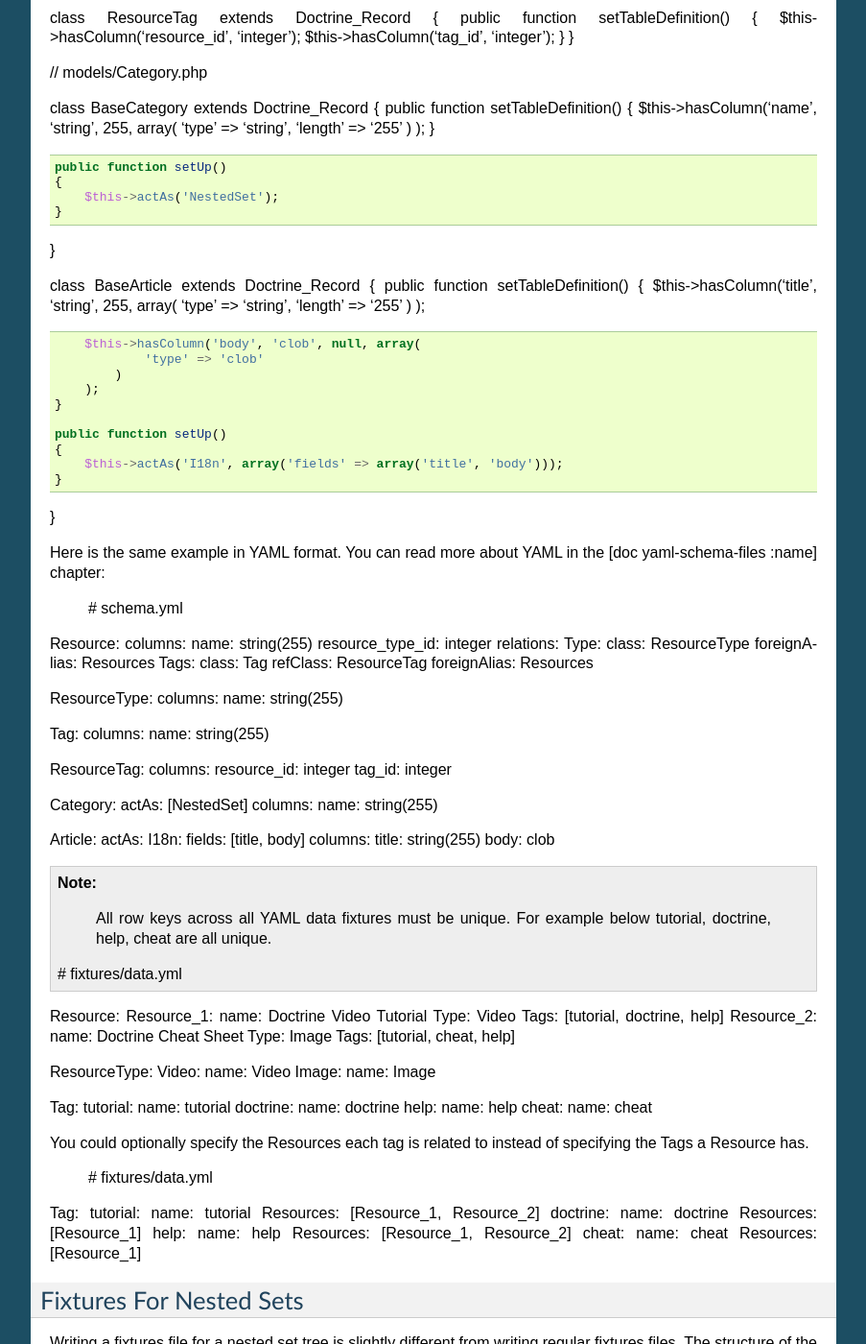
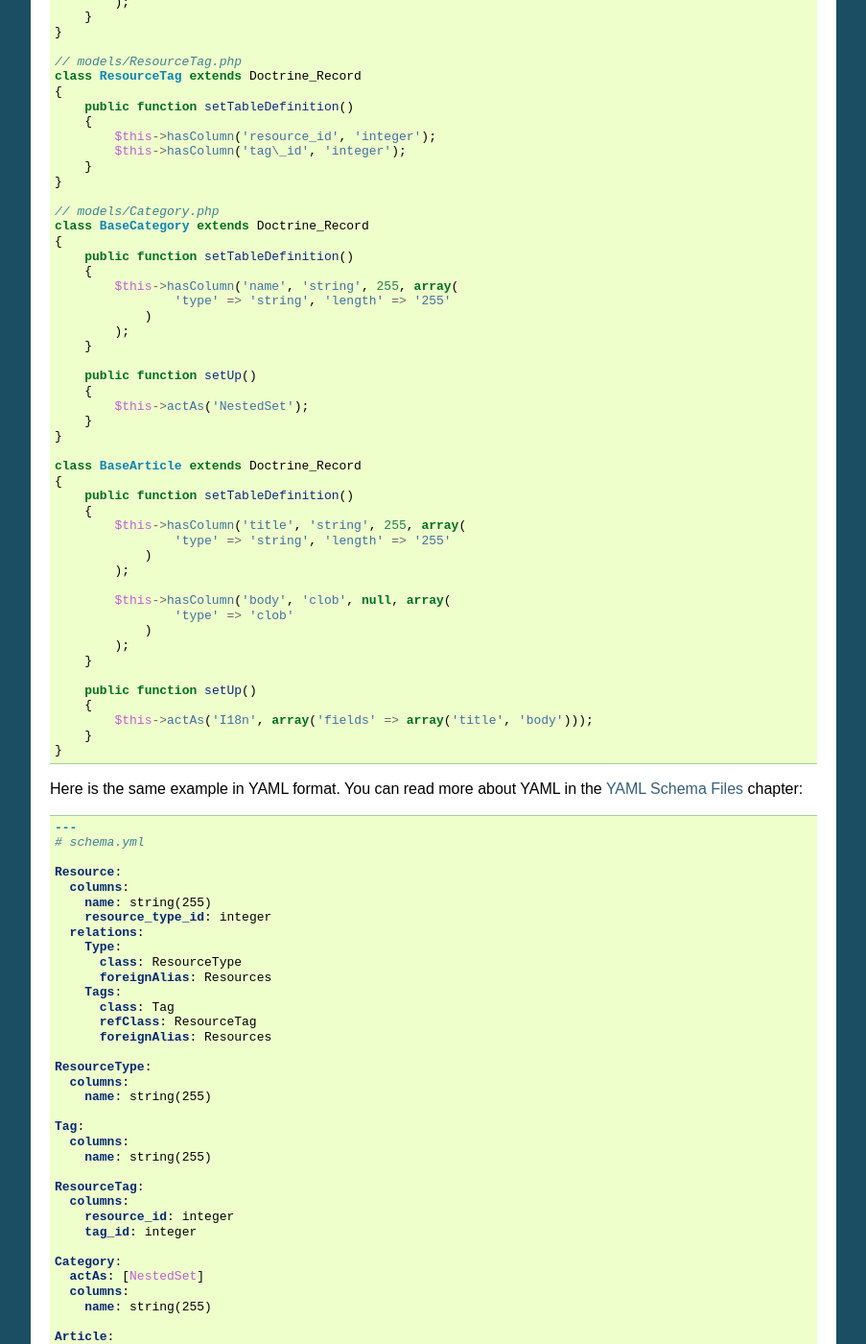
Before and after one commit to doctrine/doctrine1-documentation, a Sphinx documentation site: the page built from source/en/manual/data-fixtures.rst, in a window 1280 px wide and 1400 px high, scrolled down 2239 px. Shown: the whole window at 96% size, without its empty margins (198-1101 px from the left). Built offline with Sphinx 7.4.7, drawn with Linux system fonts in a browser that asks for light colours; some of the changed text lies outside the part shown.

Commit message:
doctrine1-documentation-9: Edit data-fixtures.rst

```diff
--- a/source/en/manual/data-fixtures.rst
+++ b/source/en/manual/data-fixtures.rst
@@ -14,12 +14,16 @@
 Importing data fixtures is just as easy as dumping. You can use the
 ``loadData()`` function:
 
- Doctrine\_Core::loadData('/path/to/data.yml');
+::
+
+    Doctrine_Core::loadData('/path/to/data.yml');
 
 You can either specify an individual yml file like we have done above,
 or you can specify an entire directory:
 
- Doctrine\_Core::loadData('/path/to/directory');
+::
+
+    Doctrine_Core::loadData('/path/to/directory');
 
 If you want to append the imported data to the already existing data
 then you need to use the second argument of the ``loadData()`` function.
@@ -28,7 +32,9 @@
 
 Here is how you can append instead of purging:
 
- Doctrine\_Core::loadData('/path/to/data.yml', true);
+::
+
+    Doctrine_Core::loadData('/path/to/data.yml', true);
 
 =======
 Dumping
@@ -38,12 +44,16 @@
 get started with writing your data fixtures. You can dump your data
 fixtures to one big YAML file like the following:
 
- Doctrine\_Core::dumpData('/path/to/data.yml');
+::
+
+    Doctrine_Core::dumpData('/path/to/data.yml');
 
 Or you can optionally dump all data to individual files. One YAML file
 per model like the following:
 
- Doctrine\_Core::dumpData('/path/to/directory', true);
+::
+
+    Doctrine_Core::dumpData('/path/to/directory', true);
 
 =========
 Implement
@@ -57,15 +67,21 @@
 First create a directory in your ``doctrine_test`` directory named
 ``fixtures`` and create a file named ``data.yml`` inside:
 
- $ mkdir fixtures $ touch fixtures/data.yml
+.. code-block:: sh
+
+    $ mkdir fixtures
+    $ touch fixtures/data.yml
 
 Now we need to just modify our ``generate.php`` script to include the
 code for loading the data fixtures. Add the following code to the bottom
 of ``generate.php``:
 
- // generate.php
+::
 
-// ... Doctrine\_Core::loadData('fixtures');
+    // generate.php
+
+    // ...
+    Doctrine_Core::loadData('fixtures');
 
 =======
 Writing
@@ -78,154 +94,224 @@
 
 For the next several examples we will use the following models:
 
- // models/Resouce.php
-
-class Resource extends Doctrine\_Record { public function
-setTableDefinition() { $this->hasColumn('name', 'string', 255);
-$this->hasColumn('resource\_type\_id', 'integer'); }
-
 ::
 
-    public function setUp()
+    // models/Resouce.php
+    class Resource extends Doctrine_Record
     {
-        $this->hasOne('ResourceType as Type', array(
-                'local' => 'resource_type_id',
-                'foreign' => 'id'
-            )
-        );
+        public function setTableDefinition()
+        {
+            $this->hasColumn('name', 'string', 255);
+            $this->hasColumn('resource_type_id', 'integer');
+        }
 
-        $this->hasMany('Tag as Tags', array(
-                'local' => 'resource_id',
-                'foreign' => 'tag_id',
-                'refClass' => 'ResourceTag'
-            )
-        );
+        public function setUp()
+        {
+            $this->hasOne('ResourceType as Type', array(
+                    'local' => 'resource_type_id',
+                    'foreign' => 'id'
+                )
+            );
+
+            $this->hasMany('Tag as Tags', array(
+                    'local' => 'resource_id',
+                    'foreign' => 'tag_id',
+                    'refClass' => 'ResourceTag'
+                )
+            );
+        }
     }
 
-}
+    // models/ResourceType.php
+    class ResourceType extends Doctrine_Record
+    {
+        public function setTableDefinition()
+        {
+            $this->hasColumn('name', 'string', 255);
+        }
 
-// models/ResourceType.php
-
-class ResourceType extends Doctrine\_Record { public function
-setTableDefinition() { $this->hasColumn('name', 'string', 255); }
-
-::
-
-    public function setUp()
-    {
-        $this->hasMany('Resource as Resouces', array(
-                'local' => 'id',
-                'foreign' => 'resource_type_id'
-            )
-        );
+        public function setUp()
+        {
+            $this->hasMany('Resource as Resouces', array(
+                    'local' => 'id',
+                    'foreign' => 'resource_type_id'
+                )
+            );
+        }
     }
 
-}
+    // models/Tag.php
+    class Tag extends Doctrine_Record
+    {
+        public function setTableDefinition()
+        {
+            $this->hasColumn('name', 'string', 255);
+        }
 
-// models/Tag.php
-
-class Tag extends Doctrine\_Record { public function
-setTableDefinition() { $this->hasColumn('name', 'string', 255); }
-
-::
-
-    public function setUp()
-    {
-        $this->hasMany('Resource as Resources', array(
-                'local' => 'tag_id',
-                'foreign' => 'resource_id',
-                'refClass' => 'ResourceTag'
-            )
-        );
+        public function setUp()
+        {
+            $this->hasMany('Resource as Resources', array(
+                    'local' => 'tag_id',
+                    'foreign' => 'resource_id',
+                    'refClass' => 'ResourceTag'
+                )
+            );
+        }
     }
 
-}
-
-// models/ResourceTag.php
-
-class ResourceTag extends Doctrine\_Record { public function
-setTableDefinition() { $this->hasColumn('resource\_id', 'integer');
-$this->hasColumn('tag\_id', 'integer'); } }
-
-// models/Category.php
-
-class BaseCategory extends Doctrine\_Record { public function
-setTableDefinition() { $this->hasColumn('name', 'string', 255, array(
-'type' => 'string', 'length' => '255' ) ); }
-
-::
-
-    public function setUp()
+    // models/ResourceTag.php
+    class ResourceTag extends Doctrine_Record
     {
-        $this->actAs('NestedSet');
+        public function setTableDefinition()
+        {
+            $this->hasColumn('resource_id', 'integer');
+            $this->hasColumn('tag\_id', 'integer');
+        }
     }
 
-}
+    // models/Category.php
+    class BaseCategory extends Doctrine_Record
+    {
+        public function setTableDefinition()
+        {
+            $this->hasColumn('name', 'string', 255, array(
+                    'type' => 'string', 'length' => '255'
+                )
+            );
+        }
 
-class BaseArticle extends Doctrine\_Record { public function
-setTableDefinition() { $this->hasColumn('title', 'string', 255, array(
-'type' => 'string', 'length' => '255' ) );
-
-::
-
-        $this->hasColumn('body', 'clob', null, array(
-                'type' => 'clob'
-            )
-        );
+        public function setUp()
+        {
+            $this->actAs('NestedSet');
+        }
     }
 
-    public function setUp()
+    class BaseArticle extends Doctrine_Record
     {
-        $this->actAs('I18n', array('fields' => array('title', 'body')));
+        public function setTableDefinition()
+        {
+            $this->hasColumn('title', 'string', 255, array(
+                    'type' => 'string', 'length' => '255'
+                )
+            );
+
+            $this->hasColumn('body', 'clob', null, array(
+                    'type' => 'clob'
+                )
+            );
+        }
+
+        public function setUp()
+        {
+            $this->actAs('I18n', array('fields' => array('title', 'body')));
+        }
     }
 
-}
+Here is the same example in YAML format. You can read more about YAML in
+the :doc:`yaml-schema-files` chapter:
 
-Here is the same example in YAML format. You can read more about YAML in
-the [doc yaml-schema-files :name] chapter:
+.. code-block:: yaml
 
- # schema.yml
+    ---
+    # schema.yml
 
-Resource: columns: name: string(255) resource\_type\_id: integer
-relations: Type: class: ResourceType foreignAlias: Resources Tags:
-class: Tag refClass: ResourceTag foreignAlias: Resources
+    Resource:
+      columns:
+        name: string(255)
+        resource_type_id: integer
+      relations:
+        Type:
+          class: ResourceType
+          foreignAlias: Resources
+        Tags:
+          class: Tag
+          refClass: ResourceTag
+          foreignAlias: Resources
 
-ResourceType: columns: name: string(255)
+    ResourceType:
+      columns:
+        name: string(255)
 
-Tag: columns: name: string(255)
+    Tag:
+      columns:
+        name: string(255)
 
-ResourceTag: columns: resource\_id: integer tag\_id: integer
+    ResourceTag:
+      columns:
+        resource_id: integer
+        tag_id: integer
 
-Category: actAs: [NestedSet] columns: name: string(255)
+    Category:
+      actAs: [NestedSet]
+      columns:
+        name: string(255)
 
-Article: actAs: I18n: fields: [title, body] columns: title: string(255)
-body: clob
+    Article:
+      actAs:
+        I18n:
+          fields: [title, body]
+      columns:
+        title: string(255)
+        body: clob
 
 .. note::
 
     All row keys across all YAML data fixtures must be unique.
     For example below tutorial, doctrine, help, cheat are all unique.
 
- # fixtures/data.yml
+.. code-block:: yaml
 
-Resource: Resource\_1: name: Doctrine Video Tutorial Type: Video Tags:
-[tutorial, doctrine, help] Resource\_2: name: Doctrine Cheat Sheet Type:
-Image Tags: [tutorial, cheat, help]
+    ---
+    # fixtures/data.yml
 
-ResourceType: Video: name: Video Image: name: Image
+    Resource:
+      Resource_1:
+        name: Doctrine Video Tutorial
+        Type: Video
+        Tags: [tutorial, doctrine, help]
+      Resource_2:
+        name: Doctrine Cheat Sheet
+        Type: Image
+        Tags: [tutorial, cheat, help]
 
-Tag: tutorial: name: tutorial doctrine: name: doctrine help: name: help
-cheat: name: cheat
+    ResourceType:
+      Video:
+        name: Video
+      Image:
+        name: Image
+
+    Tag:
+      tutorial:
+        name: tutorial
+      doctrine:
+        name: doctrine
+      help:
+        name: help
+      cheat:
+        name: cheat
 
 You could optionally specify the Resources each tag is related to
 instead of specifying the Tags a Resource has.
 
- # fixtures/data.yml
+.. code-block:: yaml
 
-Tag: tutorial: name: tutorial Resources: [Resource\_1, Resource\_2]
-doctrine: name: doctrine Resources: [Resource\_1] help: name: help
-Resources: [Resource\_1, Resource\_2] cheat: name: cheat Resources:
-[Resource\_1]
+    ---
+    # fixtures/data.yml
+
+    # ...
+    Tag:
+      tutorial:
+        name: tutorial
+        Resources: [Resource_1, Resource_2]
+      doctrine:
+        name: doctrine
+        Resources: [Resource_1]
+      help:
+        name: help
+        Resources: [Resource_1, Resource_2]
+      cheat:
+        name: cheat
+        Resources: [Resource_1]
 
 ========================
 Fixtures For Nested Sets
@@ -235,11 +321,22 @@
 writing regular fixtures files. The structure of the tree is defined
 like the following:
 
- # fixtures/data.yml
+.. code-block:: yaml
 
-Category: Category\_1: name: Categories # the root node children:
-Category\_2: name: Category 1 Category\_3: name: Category 2 children:
-Category\_4: name: Subcategory of Category 2
+    ---
+    # fixtures/data.yml
+
+    Category:
+      Category_1:
+        name: Categories # the root node
+        children:
+          Category_2:
+            name: Category 1
+          Category_3:
+            name: Category 2
+            children:
+              Category_4:
+                name: Subcategory of Category 2
 
 .. tip::
 
@@ -248,16 +345,32 @@
     specify ``NestedSet: true`` under the model which is a NestedSet in
     order for the data fixtures to be imported using the NestedSet api.
 
-# fixtures/data.yml
+.. code-block:: yaml
 
-Category: NestedSet: true Category\_1: name: Categories # ...
+    ---
+    # fixtures/data.yml
+
+    # ...
+    Category:
+      NestedSet: true
+      Category_1:
+        name: Categories
+    # ...
 
 Or simply specifying the children keyword will make the data fixtures
 importing using the NestedSet api.
 
- # fixtures/data.yml
+.. code-block:: yaml
 
-Category: Category\_1: name: Categories children: [] # ...
+    ---
+    # fixtures/data.yml
+
+    # ...
+    Category:
+      Category_1:
+        name: Categories
+        children: []
+    # ...
 
 If you don't use one of the above methods then it is up to you to
 manually specify the lft, rgt and level values for your nested set
@@ -271,11 +384,21 @@
 really is just a normal set of relationships that are built on the fly
 dynamically:
 
- # fixtures/data.yml
+.. code-block:: yaml
 
-Article: Article\_1: Translation: en: title: Title of article body: Body
-of article fr: title: French title of article body: French body of
-article
+    ---
+    # fixtures/data.yml
+
+    # ...
+    Article:
+      Article_1:
+        Translation:
+          en:
+            title: Title of article
+            body: Body of article
+          fr:
+            title: French title of article
+            body: French body of article
 
 ==========
 Conclusion
@@ -283,7 +406,7 @@
 
 By now we should be able to write and load our own data fixtures in our
 application. So, now we will move on to learning about the underlying
-[doc database-abstraction-layer :name] in Doctrine. This layer is what
+:doc:`database-abstraction-layer` in Doctrine. This layer is what
 makes all the previously discussed functionality possible. You can use
 this layer standalone apart from the ORM. In the next chapter we'll
 explain how you can use the DBAL by itself.
```
